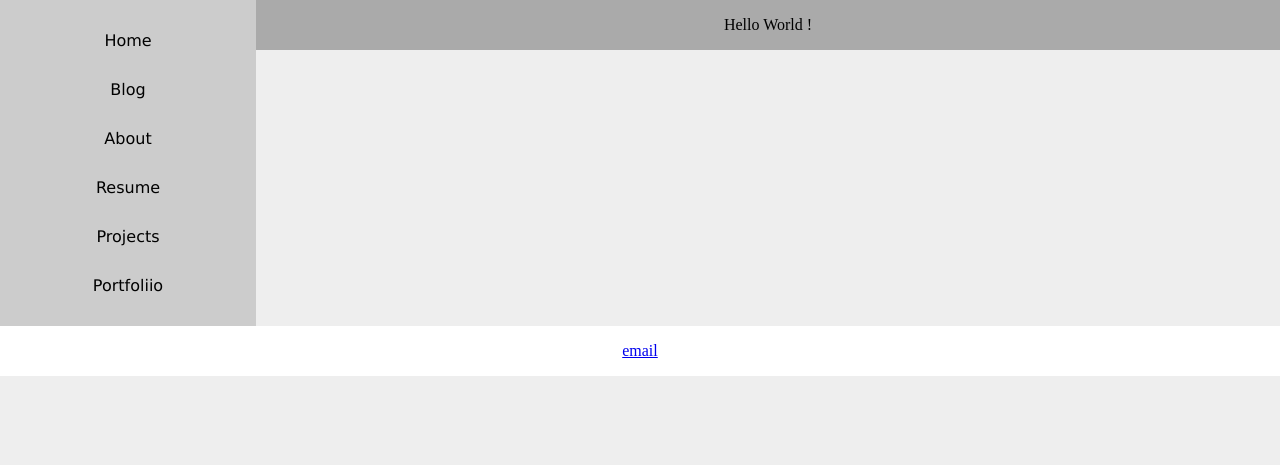
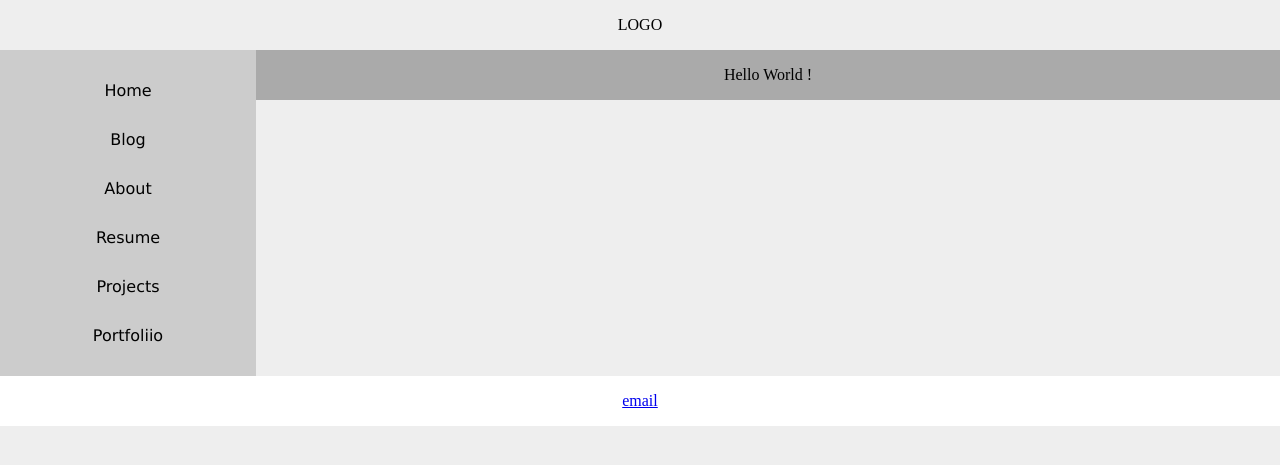
Before and after one commit to Acemad/acemad.github.io, a Jekyll site: the page built from index.html, in a window 1280 px wide. Shown: the top 465 px of the page. Built offline with Jekyll 4.4.1, drawn with Linux system fonts in a browser that asks for light colours.

Commit message:
Added a Header.

```diff
--- a/_layouts/default.html
+++ b/_layouts/default.html
@@ -8,6 +8,10 @@
     <title>{{page.title}}</title>
 </head>
 <body>
+    <header>
+        <p>LOGO</p>
+    </header>
+
     <aside>
         <nav>
             <ul>
--- a/css/main.css
+++ b/css/main.css
@@ -2,6 +2,10 @@ html {
     background-color: #EEE;
     width: 100%;
 
+}
+
+header {
+    width: 100%;
 }
 
 body {
```
